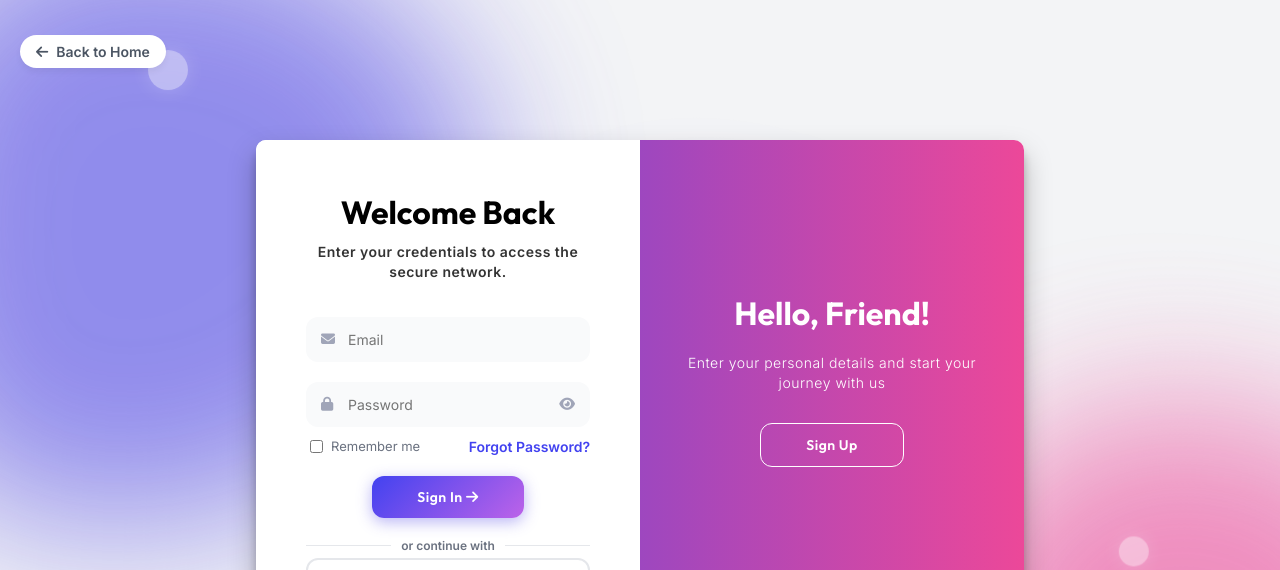
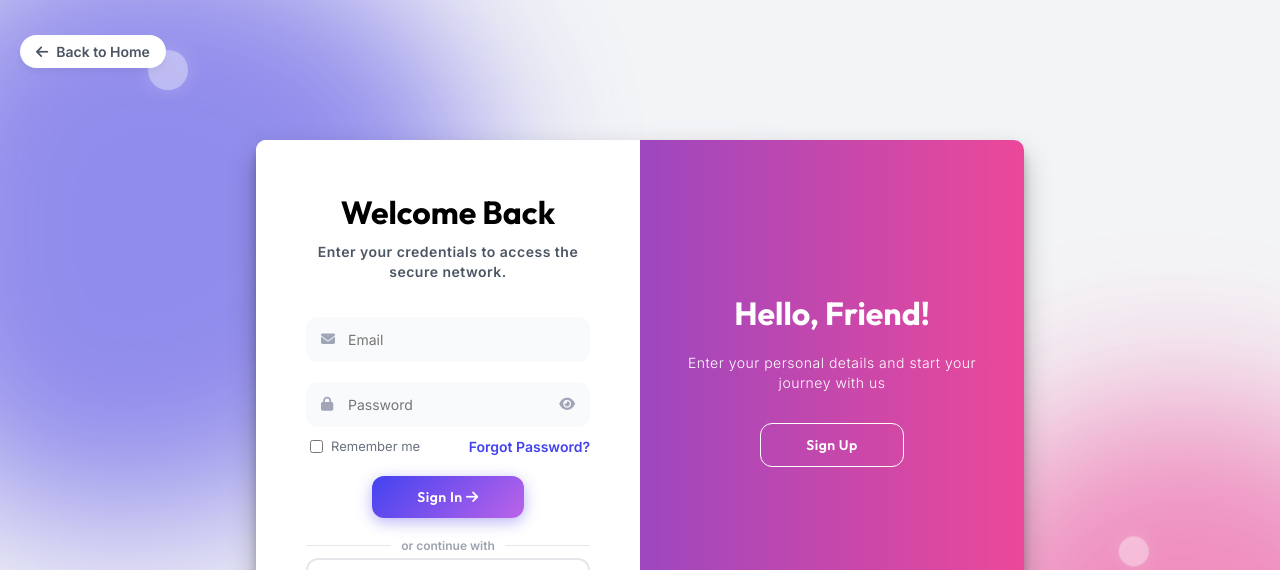
Before and after one commit to anugrahks19/DigiTrust, a website: page frontend/login.html in a window 1280 px wide. Shown: the top 570 px of the page. Drawn offline with Linux system fonts and the light colour scheme.

Commit message:
Update login-page.css

```diff
--- a/frontend/css/login-page.css
+++ b/frontend/css/login-page.css
@@ -295,7 +295,8 @@ form {
 
 .subtitle {
     font-size: 14px;
-    color: #333333;
+    color: #4b5563;
+    /* Softer dark gray */
     /* Darker text */
     margin-bottom: 25px;
     margin-top: 10px;
@@ -400,8 +401,8 @@ form {
 
 .divider span {
     padding: 0 10px;
-    color: #6b7280;
-    /* Slightly darker */
+    color: #9ca3af;
+    /* Revert to lighter gray but keep bold */
     font-size: 12px;
     background: #fff;
     font-weight: 600;
```
